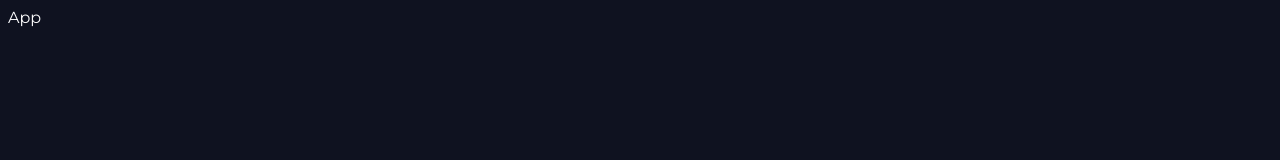
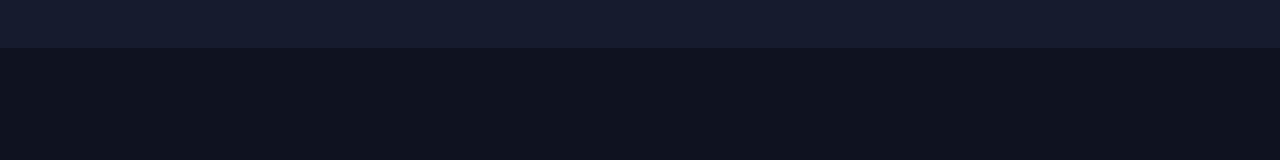
Before and after one commit to DavidSurina/gaming-library, a React (Create React App) app: page / in a window 1280 px wide. Shown: the top 160 px of the page. Built offline with nearby package versions, Linux system fonts and the light colour scheme.

Commit message:
added a basic navbar to test the scss

```diff
--- a/src/App.tsx
+++ b/src/App.tsx
@@ -1,7 +1,12 @@
 import React from "react";
+import Navbar from "./components/Layout/Navbar/Navbar";
 
 function App() {
-  return <div>App</div>;
+  return (
+    <div>
+      <Navbar />
+    </div>
+  );
 }
 
 export default App;
--- /dev/null
+++ b/src/components/Layout/Navbar/Navbar.tsx
@@ -0,0 +1,8 @@
+import React from "react";
+import "./style.scss";
+
+function Navbar() {
+  return <nav className="navbar-wrapper"></nav>;
+}
+
+export default Navbar;
--- /dev/null
+++ b/src/components/Layout/Navbar/style.scss
@@ -0,0 +1,9 @@
+@import 'globals/styles/main.scss';
+
+.navbar {
+    &-wrapper {
+        width: 100%;
+        height: 3rem;
+        background-color: $background-dark_dark;
+    }
+}
--- a/src/globals/styles/_base.scss
+++ b/src/globals/styles/_base.scss
@@ -25,6 +25,8 @@ $font-weight_bold: 500;
 *::before,
 *::after,
 html {
+    margin: 0;
+    padding: 0;
   box-sizing: border-box;
 };
 
```
Also changed, not shown: tsconfig.json (+4 -9 lines).
